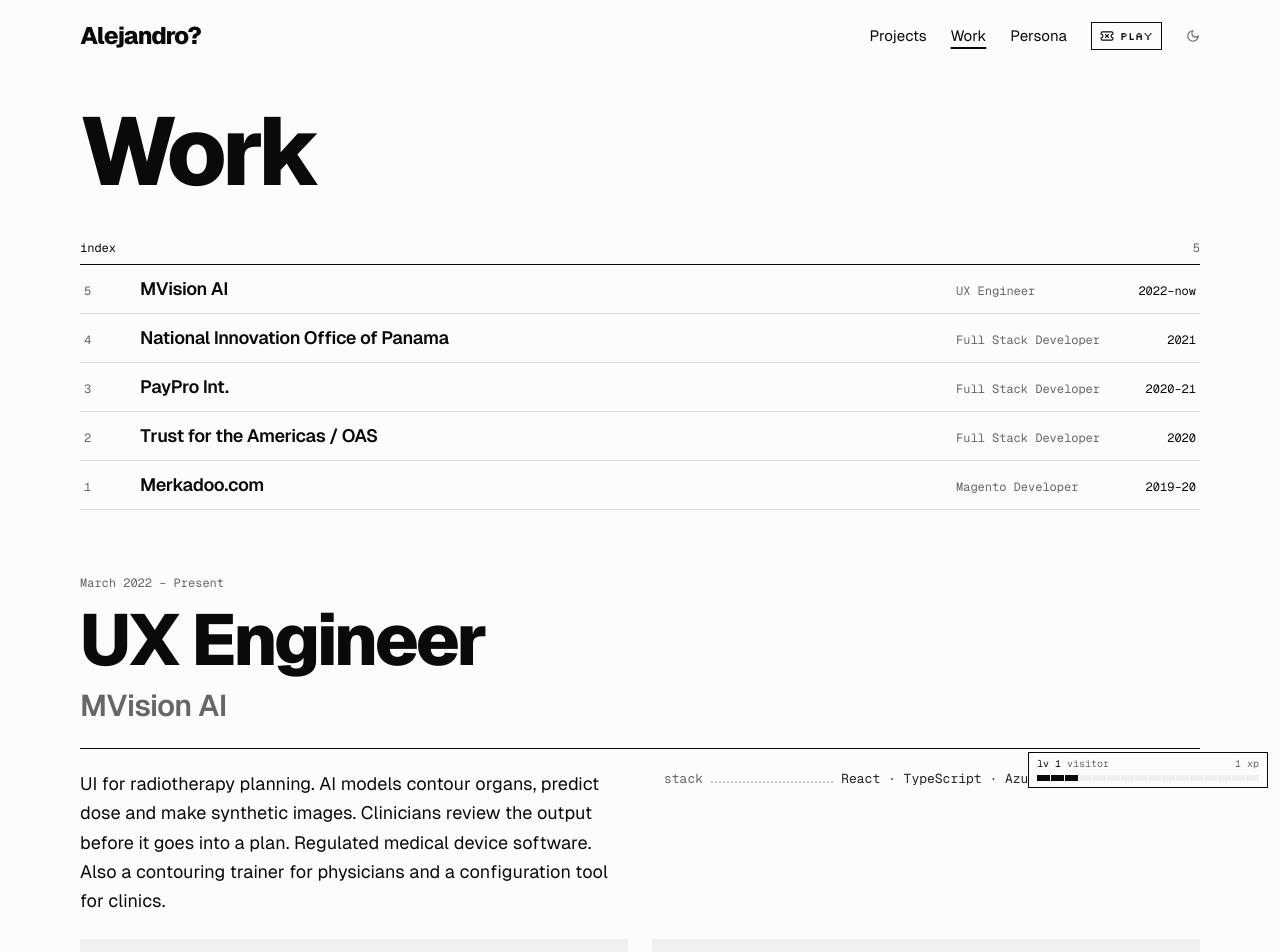
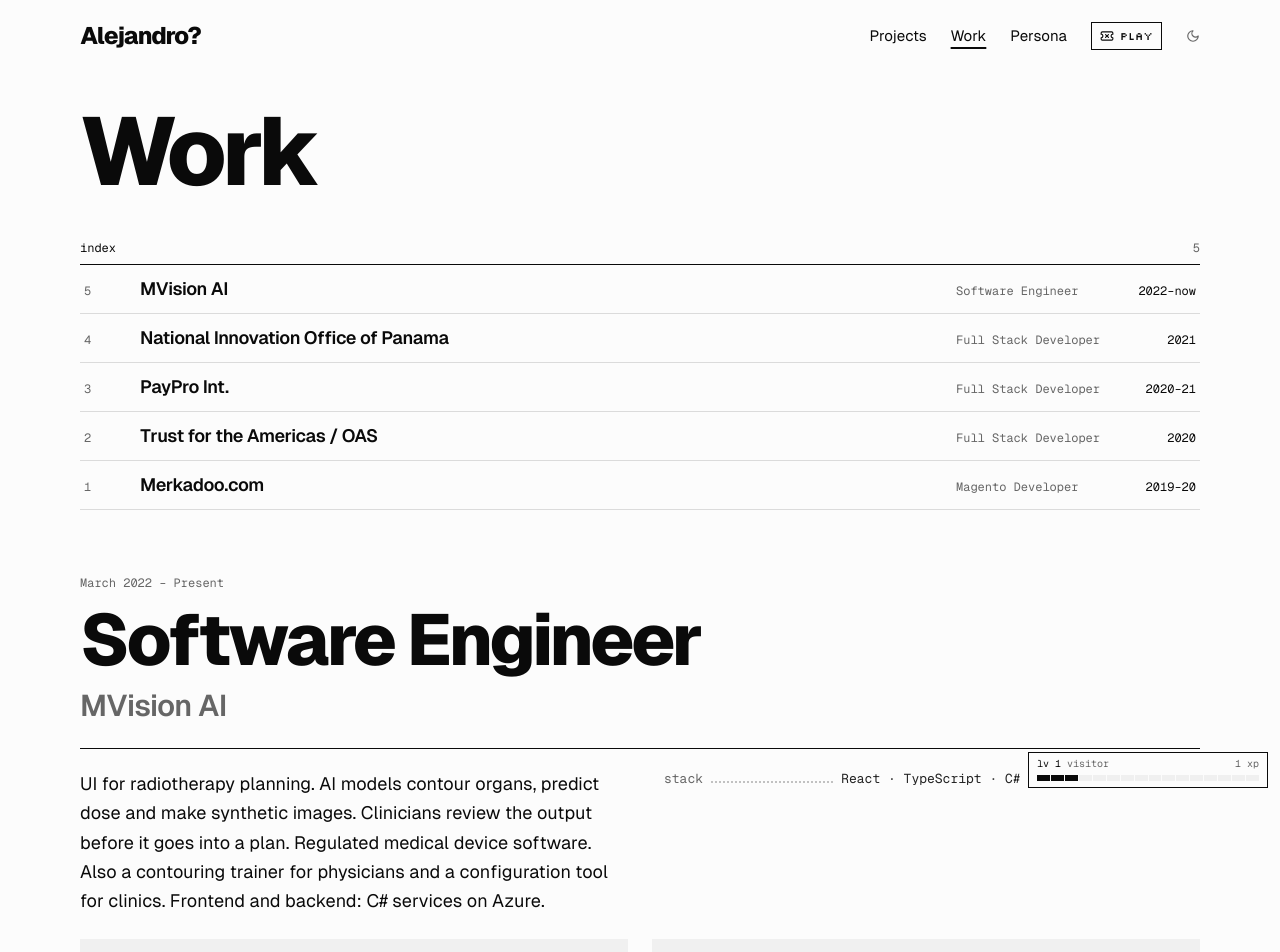
Before and after one commit to Alejo-end/portfolio, a Next.js app: page /experience in a window 1280 px wide. Shown: the top 952 px of the page. Built offline with nearby package versions, Linux system fonts and the light colour scheme.

Commit message:
Experience: software engineer at MVision with C# and Azure, COVID-19 patient system in Panama

```diff
--- a/src/app/experience/layout.tsx
+++ b/src/app/experience/layout.tsx
@@ -2,7 +2,7 @@ import type { Metadata } from 'next'
 
 export const metadata: Metadata = {
     title: 'Work Experience',
-    description: 'UX engineering and full stack roles across Finland and Panama.',
+    description: 'Software engineering and full stack roles across Finland and Panama.',
 }
 
 export default function ExperienceLayout({ children }: LayoutProps<'/experience'>) {
--- a/src/app/page.tsx
+++ b/src/app/page.tsx
@@ -50,7 +50,7 @@ export default async function Home() {
             <Module no="01" title="now">
                 <SpecList
                     specs={[
-                        { label: "day job", value: "UX engineer, MVision" },
+                        { label: "day job", value: "software engineer, MVision" },
                         { label: "building", value: "Reins", href: "/projects/reins" },
                         { label: "base", value: "Helsinki" },
                     ]}
--- a/src/app/persona/page.tsx
+++ b/src/app/persona/page.tsx
@@ -13,7 +13,7 @@ export const metadata: Metadata = {
 const params: Spec[] = [
     { label: 'origin', value: 'Panama City, PA' },
     { label: 'base', value: 'Helsinki, FI' },
-    { label: 'day job', value: 'UX engineer at MVision, medical AI' },
+    { label: 'day job', value: 'software engineer at MVision, medical AI' },
     { label: 'after hours', value: 'norns scripts · PCBs · 35mm film' },
     { label: 'now building', value: 'Reins, open hardware MIDI', href: '/projects/reins' },
 ]
--- a/src/data/experience.ts
+++ b/src/data/experience.ts
@@ -3,10 +3,10 @@ import type { WorkExperience } from '@/app/types'
 export const workExperiences: WorkExperience[] = [
     {
         company: "MVision AI",
-        position: "UX Engineer",
+        position: "Software Engineer",
         duration: "March 2022 - Present",
-        description: "UI for radiotherapy planning. AI models contour organs, predict dose and make synthetic images. Clinicians review the output before it goes into a plan. Regulated medical device software. Also a contouring trainer for physicians and a configuration tool for clinics.",
-        skills: ["React", "TypeScript", "Azure", "Figma", "UI Design"],
+        description: "UI for radiotherapy planning. AI models contour organs, predict dose and make synthetic images. Clinicians review the output before it goes into a plan. Regulated medical device software. Also a contouring trainer for physicians and a configuration tool for clinics. Frontend and backend: C# services on Azure.",
+        skills: ["React", "TypeScript", "C#", ".NET", "Azure", "Figma"],
         videoSrc: "/videos/mvision.mp4",
         posterSrc: "/videos/mvision-poster.webp",
         gallery: [
@@ -18,7 +18,7 @@ export const workExperiences: WorkExperience[] = [
         company: "National Innovation Office of Panama",
         position: "Full Stack Developer",
         duration: "February 2021 - September 2021",
-        description: "Rebuilt Panama's online government services. A service that reads IDs and passports with OpenCV.",
+        description: "Rebuilt Panama's online government services. COVID-19 patient management system for the national response. A service that reads IDs and passports with OpenCV.",
         imageSrc: "/videos/aig.png",
         skills: ["Python", "React", "Next.js", "FastAPI", "OpenCV"]
     },
```
